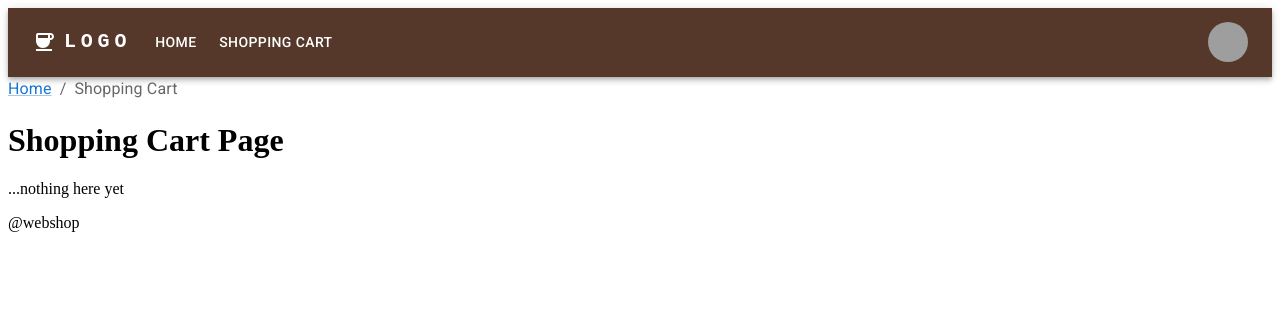
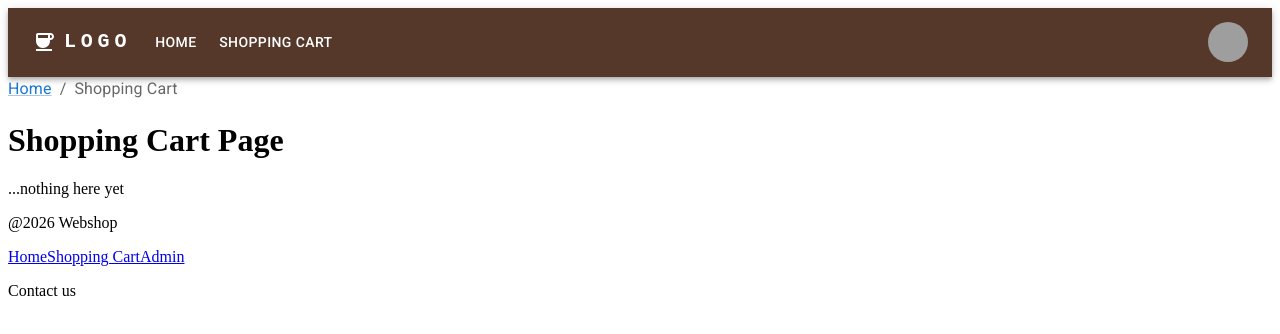
Before and after one commit to Coolastelammetcodes/WebShop, a React (Vite) app in the folder web/: page /shopping-cart in a window 1280 px wide. Shown: the top 334 px of the page. Built offline with nearby package versions, Linux system fonts and the light colour scheme; grey boxes are pictures that could not be loaded.

Commit message:
Add footer links

```diff
--- a/web/src/components/footer.tsx
+++ b/web/src/components/footer.tsx
@@ -1,3 +1,16 @@
+import { Link } from "react-router";
+
 export default function footer() {
-  return <footer>@webshop</footer>;
+  return (
+    <footer>
+      <p>@2026 Webshop</p>
+      <nav>
+        <Link to="/">Home</Link>
+        <Link to="/shopping-cart ">Shopping Cart</Link>
+        <Link to="/Admin">Admin</Link>
+      </nav>
+
+      <p>Contact us</p>
+    </footer>
+  );
 }
```
